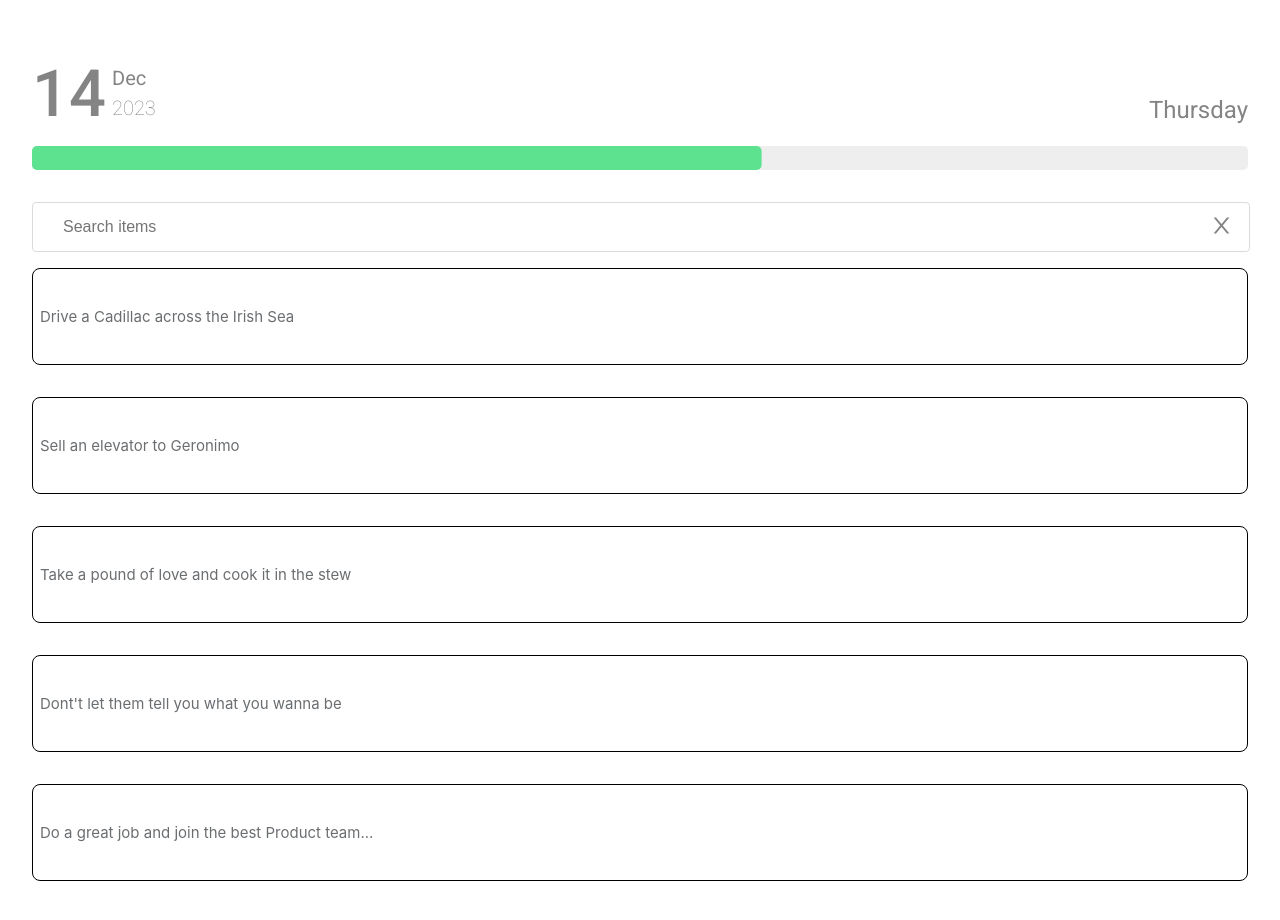
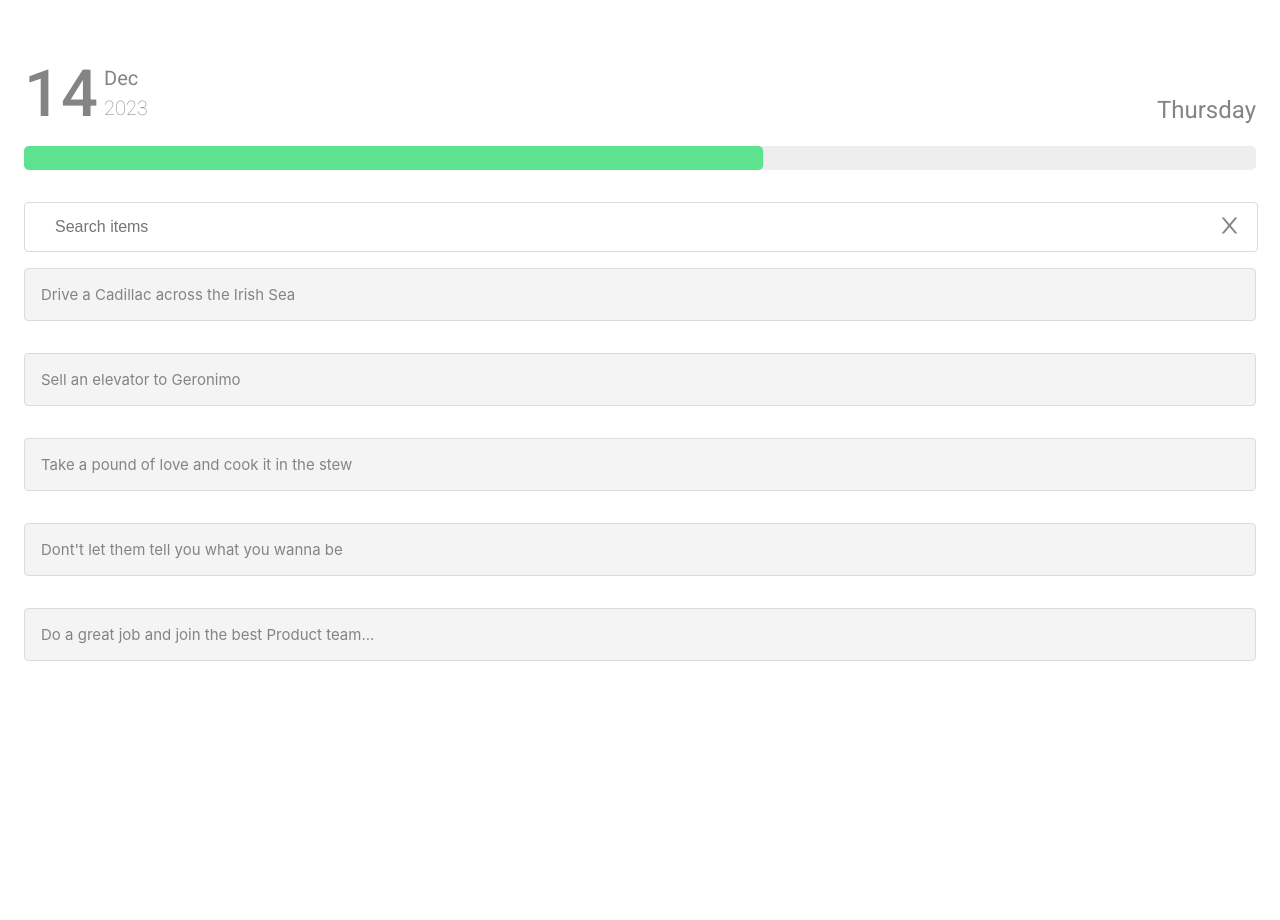
Before and after one commit to sizebay/frontend-challenge, a React (Create React App) app: page / in a window 1280 px wide. Shown: the top 920 px of the page. After the commit the page ends 800 px from the top, so only its background shows below. Built offline with nearby package versions, Linux system fonts and the light colour scheme; data requests are answered from the project's data file.

Commit message:
style: tasks prestyle

```diff
--- a/src/components/TasksList/Task/index.tsx
+++ b/src/components/TasksList/Task/index.tsx
@@ -2,7 +2,6 @@ import ITasks from "../../../types/ITasks";
 import {
   TaskCard,
   ListContainer,
-  TaskDescription,
   DescriptionText,
 } from "./styles";
 
@@ -10,9 +9,7 @@ const Task = ({ data }: { data: ITasks }) => {
   return (
     <ListContainer>
       <TaskCard>
-        <TaskDescription>
           <DescriptionText>{data.description}</DescriptionText>
-        </TaskDescription>
       </TaskCard>
     </ListContainer>
   );
--- a/src/components/TasksList/Task/styles.ts
+++ b/src/components/TasksList/Task/styles.ts
@@ -1,13 +1,14 @@
 import styled from "styled-components";
 
 export const ListContainer = styled.div`
-  background-color: #fff;
-  padding: 7px;
-  border: 1px solid black;
+  border: 1px solid var(--grey-light);
+  background-color: var(--grey);
   border-radius: 8px;
-  color: var(--cinza);
+  color: var(--grey-dark);
   margin: 1em 0em;
   justify-content: center;
+  border-radius: 4px;
+  padding: 0em 1em;
 `;
 
 export const TaskCard = styled.ul`
@@ -15,12 +16,6 @@ export const TaskCard = styled.ul`
   padding: 0;
 `;
 
-export const TaskDescription = styled.li`
-  display: flex;
-  flex-direction: column;
-  justify-content: center;
-`;
-
 export const DescriptionText = styled.p`
   font-size: 15px;
   text-align: left;
--- a/src/index.css
+++ b/src/index.css
@@ -2,7 +2,7 @@
   --grey-dark: #848484;
   --azul-escuro: #0B3B60;
   --white: #FFFFFF;
-  --cinza: #6B6E71;
+  --grey: #f4f4f4;
   --grey-light: #DBDBDB;
   --fonte-principal: 'Roboto', sans-serif;
   --fonte-secundaria: 'Archivo', sans-serif;
--- a/src/pages/styles.ts
+++ b/src/pages/styles.ts
@@ -2,7 +2,7 @@ import styled from 'styled-components'
 
 export const Container = styled.main`
   text-align: center;
-  padding: 7vh 4vh;
+  padding: 7vh 3vh;
 `
 
 export const Logo = styled.img`
```
